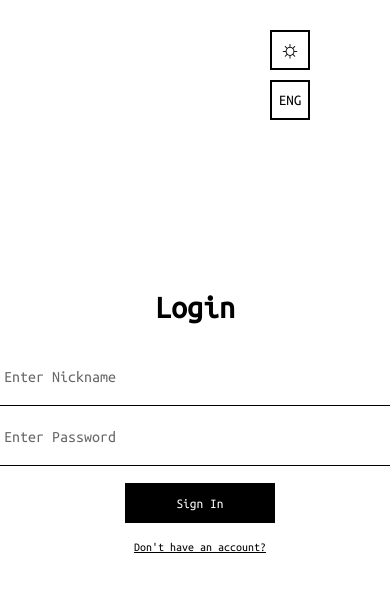
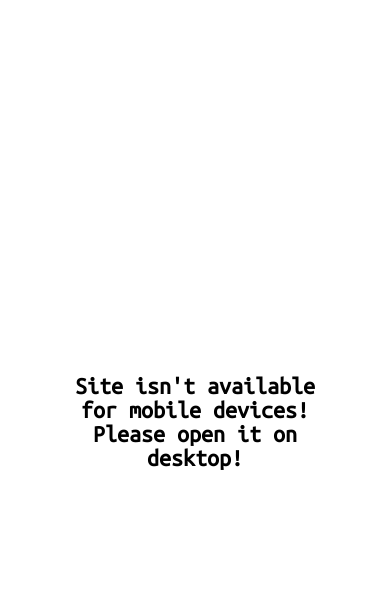
Before and after one commit to BaGreal2/wireworld_react, a React (Create React App) app: page /main in a window 390 px wide. Before the commit this address led to /login. Shown: the top 592 px of the page. Built offline with nearby package versions, Linux system fonts and the light colour scheme; no server answers.

Commit message:
mobileview disabled

```diff
--- a/src/App.js
+++ b/src/App.js
@@ -17,6 +17,7 @@ import { Registration, Login } from "./components/Authorization";
 import { PostPage } from "./components/PostPage";
 import { SchemasPage } from "./components/User Schemas";
 import { SchemaPage } from "./components/SchemaPage";
+import MobileView from "./components/MobileView/MovileView";
 import { NoSchemas } from "./shared";
 
 import "./config/axios";
@@ -81,6 +82,10 @@ export default function App() {
   const [schemas, schemasDispatch] = useReducer(schemasReducer, []);
   const [update, setUpdate] = useState(false);
 
+  const isMobile = window.matchMedia(
+    "only screen and (max-width: 760px)"
+  ).matches;
+
   //const dispatch = useDispatch();
 
   const updateList = (value) => {
@@ -136,6 +141,10 @@ export default function App() {
   }, [page, update]);
 
   return (
+    <>
+      {isMobile ? (
+        <MobileView />
+      ) : (
         <Router>
           <Routes>
             <Route exact path="/" element={<Navigate to="/login" />} />
@@ -253,5 +262,7 @@ export default function App() {
             <Route path="*" element={<Navigate to="/main" replace />} />
           </Routes>
         </Router>
+      )}
+    </>
   );
 }
--- /dev/null
+++ b/src/components/MobileView/MobileView.css
@@ -0,0 +1,10 @@
+.mobile-view-container {
+  width: 70%;
+  margin: 0 auto;
+  text-align: center;
+}
+
+.mobile-view-text {
+  color: var(--color-accent);
+  font-size: 1.5em;
+}
--- /dev/null
+++ b/src/components/MobileView/MovileView.js
@@ -0,0 +1,31 @@
+import React, { useState, useEffect } from "react";
+import dictionary from "../../dictionary.json";
+
+import "./MobileView.css";
+
+export default function MovileView({ lang }) {
+  let [dict, setDict] = useState(() => {
+    if (localStorage.getItem("language") === "ukr") {
+      return dictionary.ukr;
+    } else {
+      return dictionary.eng;
+    }
+  });
+
+  //-------COMPONENT CHANGES----------------
+
+  useEffect(() => {
+    if (lang === "ukr" && dict !== dictionary.ukr) {
+      setDict(dictionary.ukr);
+    } else if (lang === "eng" && dict !== dictionary.eng) {
+      setDict(dictionary.eng);
+    }
+  }, [lang, dict]);
+  return (
+    <>
+      <div className="mobile-view-container">
+        <h1 className="mobile-view-text">{dict.mobile_view}</h1>
+      </div>
+    </>
+  );
+}
--- a/src/dictionary.json
+++ b/src/dictionary.json
@@ -40,7 +40,8 @@
     "star": "Star",
     "stars": "Stars",
     "stars_5": "Stars",
-    "rate_schema": "Rate Schema:"
+    "rate_schema": "Rate Schema:",
+    "mobile_view": "Site isn't available for mobile devices! Please open it on desktop!"
   },
   "ukr": {
     "start": "Старт",
@@ -83,6 +84,7 @@
     "star": "Зірка",
     "stars": "Зірки",
     "stars_5": "Зірок",
-    "rate_schema": "Оцініть Схему:"
+    "rate_schema": "Оцініть Схему:",
+    "mobile_view": "Сайт недоступний для мобільних девайсів! Відкрийте сторінку на компʼютері!"
   }
 }
```
Lines whose indentation alone changed are shown as unchanged.
